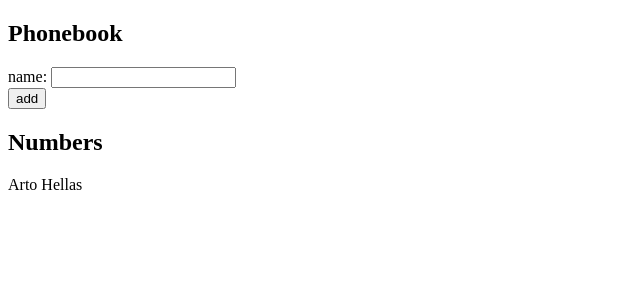
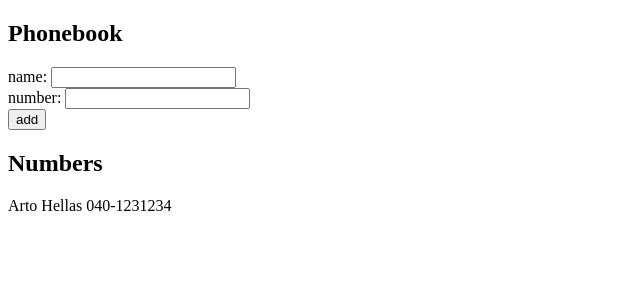
Before and after one commit to SusannaV/Full-Stack-Open-2020, a React (Create React App) app in the folder Osa 2/puhelinluettelo/: page / in a window 1280 px wide. Shown: the top 300 px of the page, without its empty margins (0-640 px from the left). Built offline with nearby package versions, Linux system fonts and the light colour scheme.

Commit message:
2.8 tehty

```diff
--- a/Osa 2/puhelinluettelo/src/components/App.js
+++ b/Osa 2/puhelinluettelo/src/components/App.js
@@ -2,22 +2,33 @@ import React, { useState } from "react";
 import Person from "./Person";
 
 const App = () => {
-  const [persons, setPersons] = useState([{ name: "Arto Hellas" }]);
+  const [persons, setPersons] = useState([
+    { name: "Arto Hellas", number: "040-1231234" },
+  ]);
   const [newName, setNewName] = useState("");
+  const [newNumber, setNewNumber] = useState("");
 
   const addPerson = (event) => {
     event.preventDefault();
 
-    const noteObject = {
-      name: newName,
-    };
-
-    setPersons(persons.concat(noteObject));
+    if (persons.find((p) => p.name === newName)) {
+      window.alert(`${newName} is already added to phonebook`);
+    } else {
+      const noteObject = {
+        name: newName,
+        number: newNumber,
+      };
+      setPersons(persons.concat(noteObject));
+    }
     setNewName("");
+    setNewNumber("");
   };
 
-  const handleNoteChange = (event) => {
+  const handleNameChange = (event) => {
     setNewName(event.target.value);
+  };
+  const handleNumberChange = (event) => {
+    setNewNumber(event.target.value);
   };
 
   return (
@@ -25,7 +36,10 @@ const App = () => {
       <h2>Phonebook</h2>
       <form onSubmit={addPerson}>
         <div>
-          name: <input value={newName} onChange={handleNoteChange} />
+          name: <input value={newName} onChange={handleNameChange} />
+        </div>
+        <div>
+          number: <input value={newNumber} onChange={handleNumberChange} />
         </div>
         <div>
           <button type="submit">add</button>
@@ -34,7 +48,7 @@ const App = () => {
       <h2>Numbers</h2>
       <div>
         {persons.map((dude) => (
-          <Person key={dude.name} dude={dude} />
+          <Person key={dude.name} dude={dude} number={dude.number} />
         ))}
       </div>
     </div>
--- a/Osa 2/puhelinluettelo/src/components/Person.js
+++ b/Osa 2/puhelinluettelo/src/components/Person.js
@@ -1,7 +1,11 @@
 import React from "react";
 
 const Person = ({ dude }) => {
-  return <p>{dude.name}</p>;
+  return (
+    <p>
+      {dude.name} {dude.number}
+    </p>
+  );
 };
 
 export default Person;
```
